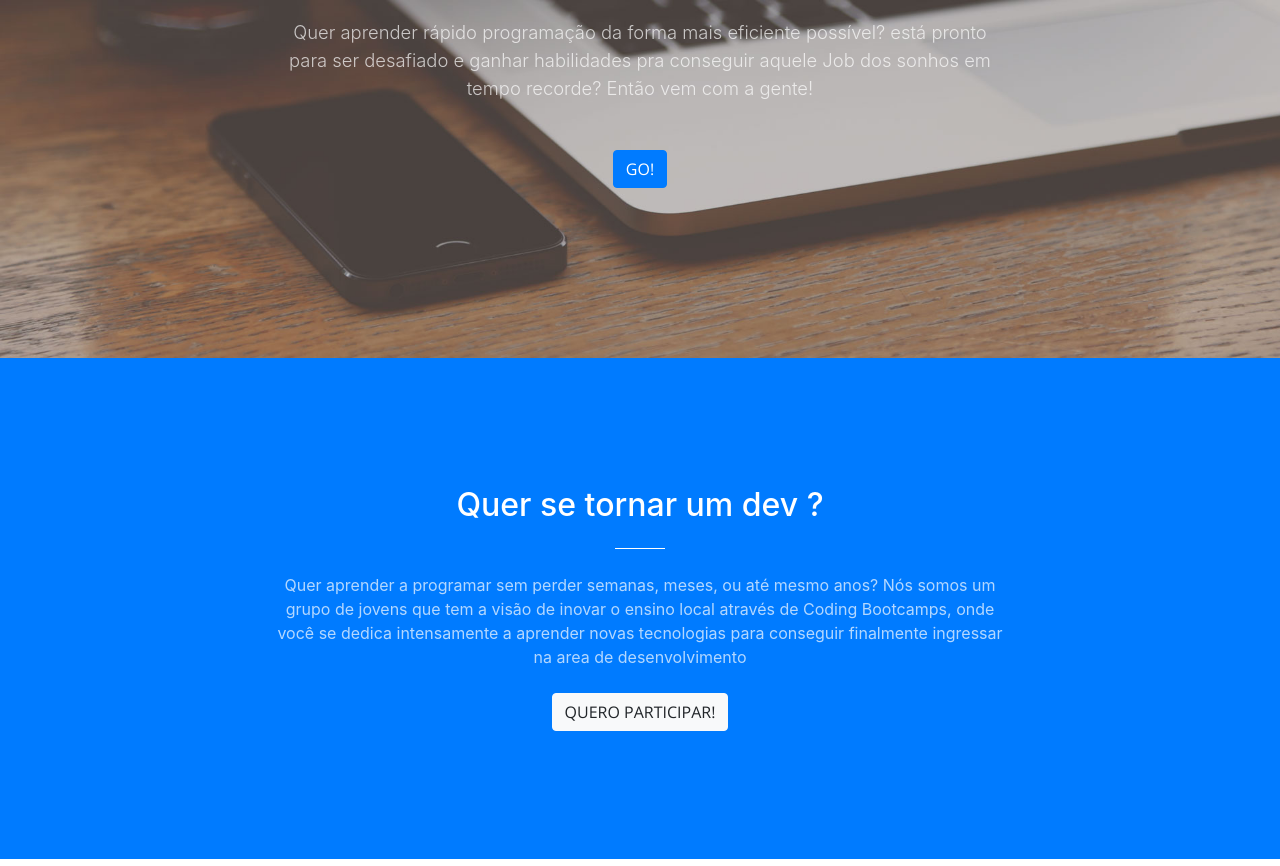
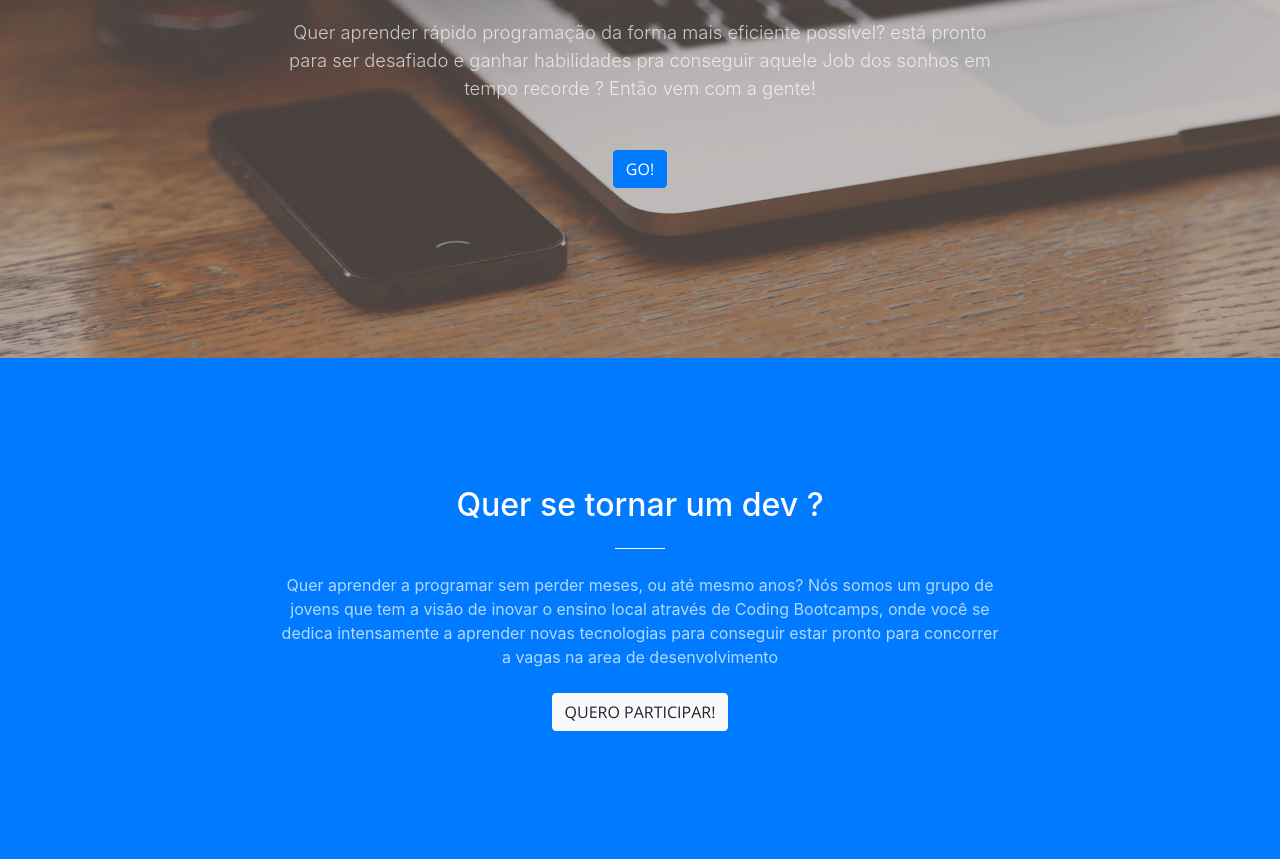
Before and after one commit to pixelvalleydev/pixelvalleydev.github.io, a website with bundled scripts: page index.html in a window 1280 px wide. Shown: the part 442-1308 px from the top of the page. Built offline with nearby package versions, Linux system fonts and the light colour scheme.

Commit message:
Alterações texto landing page

```diff
--- a/index.html
+++ b/index.html
@@ -84,7 +84,7 @@
                 </div>
                 <div class="col-lg-8 mx-auto">
                     <p class="text-faded mb-5">Quer aprender rápido programação da forma mais eficiente possível? está pronto para ser desafiado e ganhar
-                        habilidades pra conseguir aquele Job dos sonhos em tempo recorde? Então vem com a gente!</p>
+                        habilidades pra conseguir aquele Job dos sonhos em tempo recorde ? Então vem com a gente!</p>
                     <a class="btn btn-primary btn-xl js-scroll-trigger" href="#about">GO!</a>
                 </div>
             </div>
@@ -97,9 +97,9 @@
                 <div class="col-lg-8 mx-auto text-center">
                     <h2 class="section-heading text-white">Quer se tornar um dev ?</h2>
                     <hr class="light my-4">
-                    <p class="text-faded mb-4">Quer aprender a programar sem perder semanas, meses, ou até mesmo anos? Nós somos um grupo de jovens
+                    <p class="text-faded mb-4">Quer aprender a programar sem perder meses, ou até mesmo anos? Nós somos um grupo de jovens
                         que tem a visão de inovar o ensino local através de Coding Bootcamps, onde você se dedica intensamente
-                        a aprender novas tecnologias para conseguir finalmente ingressar na area de desenvolvimento</p>
+                        a aprender novas tecnologias para conseguir estar pronto para concorrer a vagas na area de desenvolvimento</p>
                     <a class="btn btn-light btn-xl js-scroll-trigger" href="#services">Quero participar!</a>
                 </div>
             </div>
```
